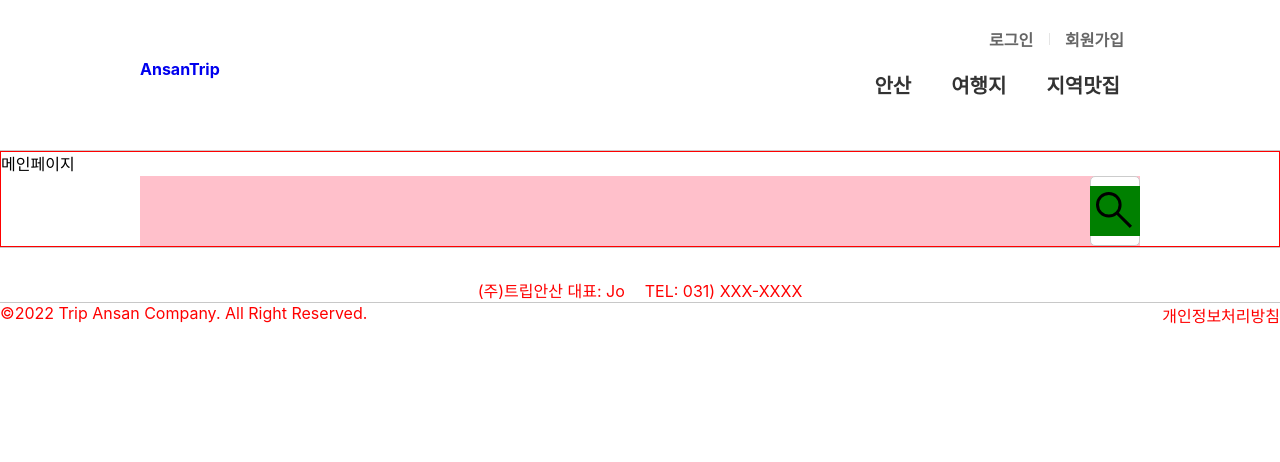
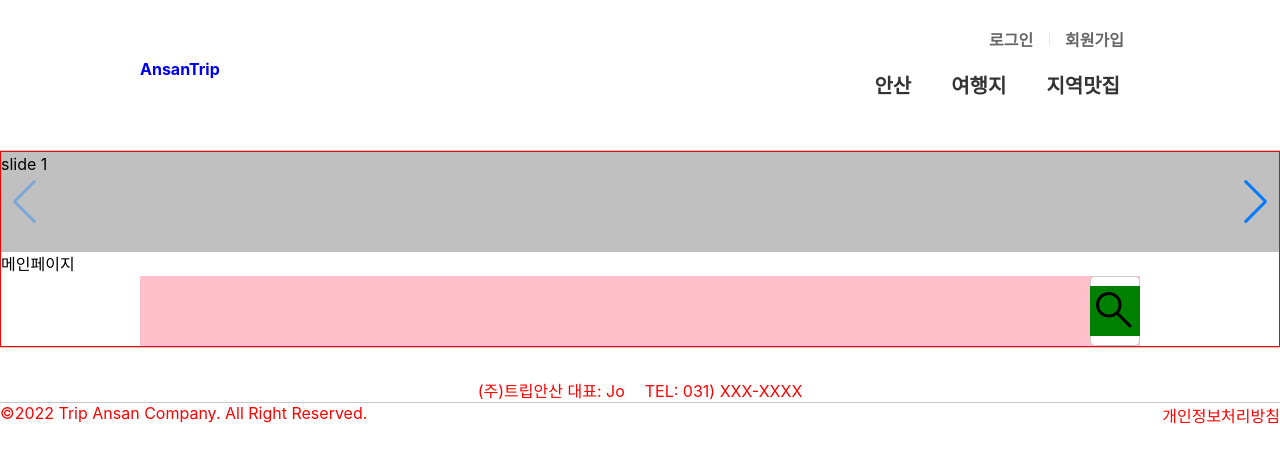
Before and after one commit to Seong1-Jo/p01-ansan, a React (Create React App) app in the folder client/: page / in a window 1280 px wide. Shown: the top 462 px of the page. Built offline with nearby package versions, Linux system fonts and the light colour scheme; no server answers.

Commit message:
feat: Add Swiper
Add MainPage Swiper(Add swiper package)

```diff
--- a/client/package.json
+++ b/client/package.json
@@ -17,6 +17,7 @@
     "react-router-dom": "^6.3.0",
     "react-scripts": "5.0.1",
     "styled-components": "^5.3.5",
+    "swiper": "^8.3.2",
     "typescript": "^4.7.4",
     "web-vitals": "^2.1.4"
   },
--- a/client/src/pages/MainPage/MainPage.tsx
+++ b/client/src/pages/MainPage/MainPage.tsx
@@ -1,11 +1,26 @@
 import React, { useEffect, useRef } from 'react';
+import { Swiper, SwiperSlide } from 'swiper/react';
+import { Navigation, Pagination, Scrollbar } from 'swiper';
+
+// Import Swiper styles
+import 'swiper/css';
+import 'swiper/css/navigation';
+import 'swiper/css/pagination';
+import 'swiper/css/scrollbar';
 
 import axios from 'axios';
+import styled from 'styled-components';
 
-import styled from 'styled-components';
 import SearchIconImage from 'assets/images/SearchIcon.svg';
 
 import { Container } from 'styles/Common';
+
+const StyledSwiper = styled(Swiper)`
+   /* width: 100px; */
+  height: 100px;
+  background-color: silver;
+  /* direction: 'vertical'; */
+`;
 
 const SearchContainer = styled.div`
   display: flex;
@@ -69,6 +84,25 @@ function MainPage() {
   };
   return (
     <Container>
+      <StyledSwiper
+        modules={[Navigation, Pagination, Scrollbar]}
+        spaceBetween={1}
+        slidesPerView={1}
+        // onSlideChange={() => console.log('슬라이드')}
+        navigation
+        // pagination={{clickable: true}}
+        // scrollbar={{ draggable: true }}
+        direction='vertical'
+      >
+        <SwiperSlide>slide 1</SwiperSlide>
+        <SwiperSlide>slide 2</SwiperSlide>
+        <SwiperSlide>slide 3</SwiperSlide>
+        <SwiperSlide>slide 4</SwiperSlide>
+        <SwiperSlide>slide 3</SwiperSlide>
+        <SwiperSlide>slide 4</SwiperSlide>
+        <SwiperSlide>slide 3</SwiperSlide>
+        <SwiperSlide>slide 4</SwiperSlide>
+      </StyledSwiper>
       메인페이지
       <SearchContainer onClick={SearchClick}>
         <SearchInput ref={inputRef} onFocus={SearchFocus} onBlur={SearchBlur} />
```
Also changed, not shown: 1 other file (tests, documents, lock files or other folders).
